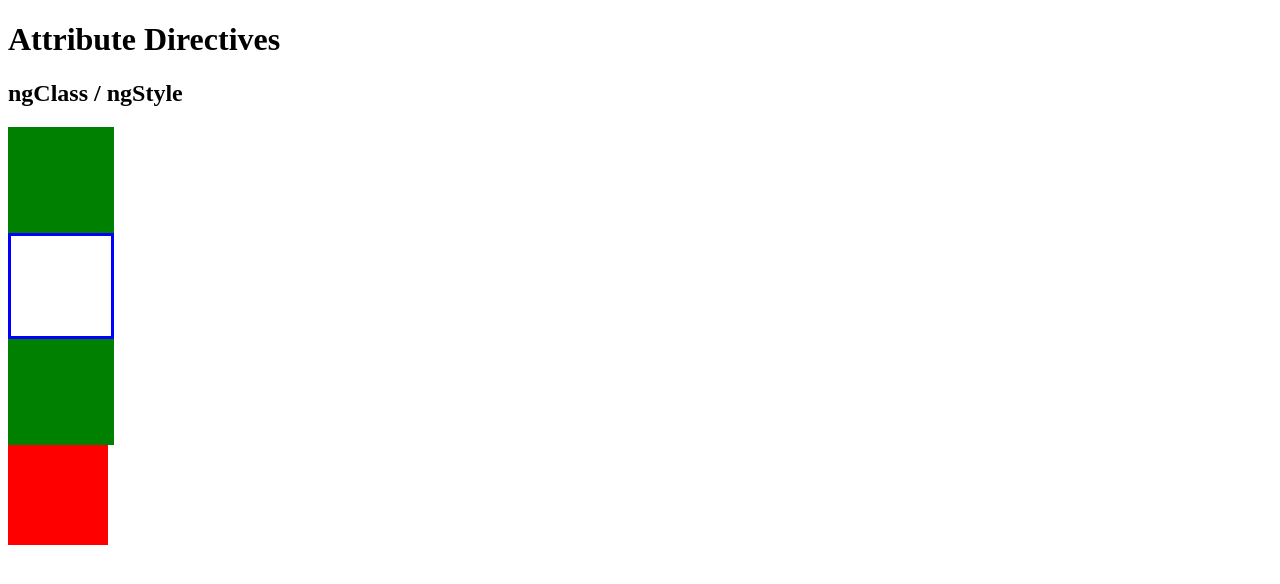
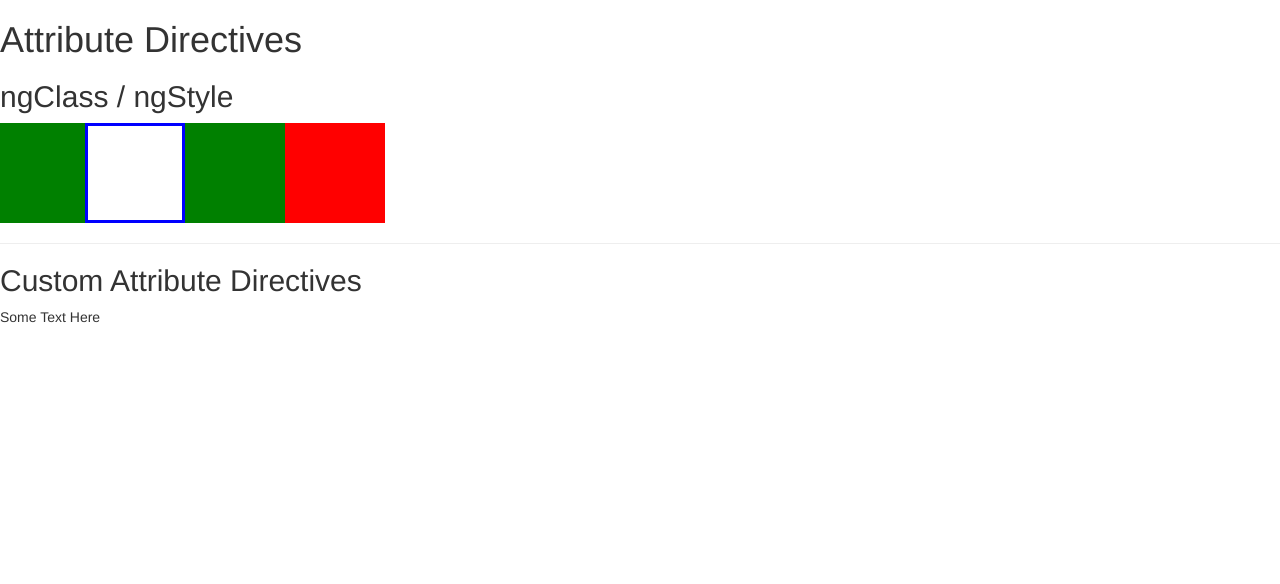
Before and after one commit to pushpa66/Angular2-Directives, an Angular app: page / in a window 1280 px wide. Shown: the top 584 px of the page. Built offline with nearby package versions, Linux system fonts and the light colour scheme.

Commit message:
directive problem is solved

```diff
--- a/src/app/app.component.css
+++ b/src/app/app.component.css
@@ -5,7 +5,12 @@
   border: 3px solid green;
   background-color: green;
 }
-div{
+.box{
   width: 100px;
   height: 100px;
 }
+.vcenter {
+  display: inline-block;
+  vertical-align: middle;
+  float: none;
+}
--- a/src/app/app.component.html
+++ b/src/app/app.component.html
@@ -1,7 +1,20 @@
 <h1>Attribute Directives</h1>
 <h2>ngClass / ngStyle</h2>
-<div [ngClass]="{border:true,background: true}"></div>
-<div [class.border]="true"></div>
-<div [class.background]="true"></div>
+<div class="row">
+  <div class="vcenter">
+    <div class="box" [ngClass]="{border:true,background: true}"></div>
+  </div>
+  <div class="vcenter">
+    <div class="box" [class.border]="true"></div>
+  </div>
+  <div class="vcenter">
+    <div class="box" [class.background]="true"></div>
+  </div>
+  <div class="vcenter">
+    <div class="box" [ngStyle]="{'background-color': 'red'}"></div>
+  </div>
+</div>
 
-<div [ngStyle]="{'background-color': 'red'}"></div>
+<hr>
+<h2>Custom Attribute Directives</h2>
+<div dirHighlight>Some Text Here</div>
--- a/src/app/app.component.ts
+++ b/src/app/app.component.ts
@@ -1,5 +1,4 @@
 import { Component } from '@angular/core';
-
 @Component({
   selector: 'dir-root',
   templateUrl: './app.component.html',
--- a/src/app/app.module.ts
+++ b/src/app/app.module.ts
@@ -4,10 +4,12 @@ import { FormsModule } from '@angular/forms';
 import { HttpModule } from '@angular/http';
 
 import { AppComponent } from './app.component';
+import { HighlightDirective } from './highlight.directive';
 
 @NgModule({
   declarations: [
-    AppComponent
+    AppComponent,
+    HighlightDirective
   ],
   imports: [
     BrowserModule,
--- /dev/null
+++ b/src/app/highlight.directive.ts
@@ -0,0 +1,23 @@
+import {Directive, ElementRef, Renderer, HostListener, HostBinding} from '@angular/core';
+
+@Directive({
+  selector: '[dirHighlight]'
+})
+export class HighlightDirective {
+  @HostListener('mouseenter') mouseover(){
+    this.backgroundColor = 'green';
+  };
+
+  @HostBinding('style.backgroundColor') get setColor(){
+    return this.backgroundColor;
+  };
+
+  private backgroundColor = 'white';
+  constructor(){
+
+  }
+  // constructor(private elementRef:ElementRef, private renderer:Renderer) {
+  //   this.renderer.setElementStyle(this.elementRef.nativeElement, 'background-color','green');
+  // }
+
+}
--- a/src/index.html
+++ b/src/index.html
@@ -7,6 +7,7 @@
 
   <meta name="viewport" content="width=device-width, initial-scale=1">
   <link rel="icon" type="image/x-icon" href="favicon.ico">
+  <link rel="stylesheet" href="https://maxcdn.bootstrapcdn.com/bootstrap/3.3.7/css/bootstrap.min.css" integrity="sha384-BVYiiSIFeK1dGmJRAkycuHAHRg32OmUcww7on3RYdg4Va+PmSTsz/K68vbdEjh4u" crossorigin="anonymous">
 </head>
 <body>
   <dir-root>Loading...</dir-root>
```
